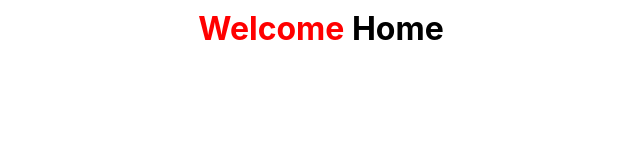
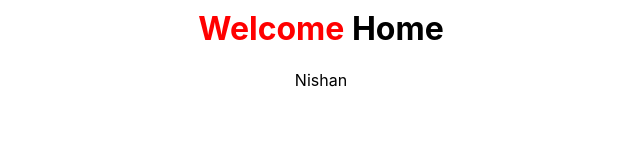
Before and after one commit to ks-nishan/react-practise-app, a React (Create React App) app: page /home in a window 1280 px wide. Shown: the part 138-298 px from the top of the page, without its empty margins (319-959 px from the left). Built offline with nearby package versions, Linux system fonts and the light colour scheme.

Commit message:
html tag as a prop

```diff
--- a/src/App.js
+++ b/src/App.js
@@ -6,6 +6,7 @@ import Dashboard from "./components/dashboard";
 
 function App() {
   const greeting = {text: "Welcome", color: "red"};
+  const user = "Nishan";
   return (
     <div className="App">
       <p>
@@ -20,8 +21,8 @@ function App() {
       <hr></hr>
       <BrowserRouter>
         <Routes>
-          <Route exact path="/home" element={<Home greeting={greeting}/>} />
-          <Route exact path="/about" element={<About />} />
+          <Route exact path="/home" element={<Home greeting={greeting} user={user}/>} />
+          <Route exact path="/about" element={<About> <p>This is a paragraph tag passed as a props from App</p> </About>} /> {/*passing the html tag as props*/}
           <Route exact path="/dashboard" element={<Dashboard />} />
         </Routes>
       </BrowserRouter>
--- a/src/components/about.jsx
+++ b/src/components/about.jsx
@@ -1,9 +1,10 @@
 import React from "react";
 
-function About() {
+const About = (props) => {
   return (
     <div>
       <h1>About</h1>
+      {props.children}
     </div>
   );
 }
--- a/src/components/home.jsx
+++ b/src/components/home.jsx
@@ -4,6 +4,7 @@ const Home = (props) => {
   return (
     <div>
       <h1><span style={{color: props.greeting.color}}>{props.greeting.text}</span> Home</h1>
+      <p>{props.user}</p>
     </div>
   );
 }
```
